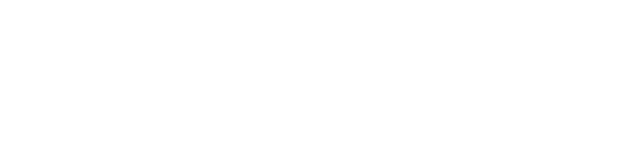
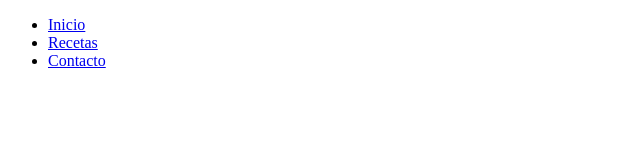
Before and after one commit to zlEliasV/Recetas-de-cocina, a plain HTML site: page index.html in a window 1280 px wide. Shown: the whole page, without its empty margins (0-640 px from the left). Drawn offline with Linux system fonts and the light colour scheme.

Commit message:
Agrego header con barra de navegación

```diff
--- a/index.html
+++ b/index.html
@@ -6,6 +6,15 @@
     <title>Recetas de cocina</title>
 </head>
 <body>
+    <header>
+        <nav>
+          <ul>
+            <li><a href="#">Inicio</a></li>
+            <li><a href="#">Recetas</a></li>
+            <li><a href="#">Contacto</a></li>
+          </ul>
+        </nav>
+      </header>
 
 </body>
 </html>
```
